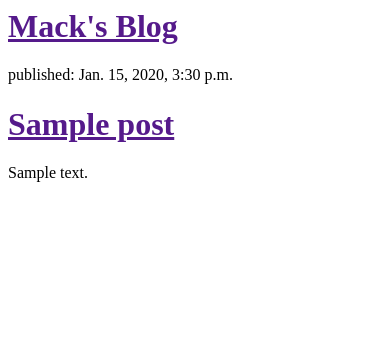
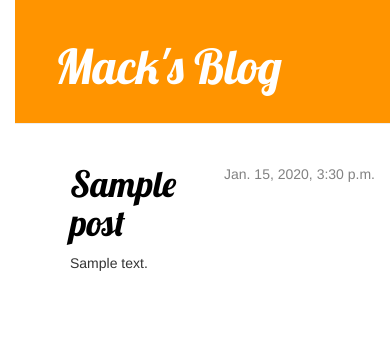
Before and after one commit to userimack/myblog, a Django app: template blog/templates/blog/post_list.html in a window 390 px wide. Shown: the top 342 px of the page. Run offline with Django 3.2, Linux system fonts and the light colour scheme; the template is opened without the code that fills it: values that come from a table or form of the project are taken from there, others are empty; tables that the repository leaves empty hold one stand-in row (values such as "Sample post"); some libraries are stand-ins or nearby versions.

Commit message:
Added view and template for detailed blog post as well as CSS for the site

```diff
--- /dev/null
+++ b/blog/static/css/blog.css
@@ -0,0 +1,54 @@
+h1 a {
+    color: #FCA205;
+    font-family: 'Lobster';
+}
+body {
+    padding-left: 15px;
+}
+.page-header {
+    background-color: #ff9400;
+    margin-top: 0;
+    padding: 20px 20px 20px 40px;
+}
+
+.page-header h1, .page-header h1 a, .page-header h1 a:visited, .page-header h1 a:active {
+    color: #ffffff;
+    font-size: 36pt;
+    text-decoration: none;
+}
+
+.content {
+    margin-left: 40px;
+}
+
+h1, h2, h3, h4 {
+    font-family: 'Lobster', cursive;
+}
+
+.date {
+    float: right;
+    color: #828282;
+}
+
+.save {
+    float: right;
+}
+
+.post-form textarea, .post-form input {
+    width: 100%;
+}
+
+.top-menu, .top-menu:hover, .top-menu:visited {
+    color: #ffffff;
+    float: right;
+    font-size: 26pt;
+    margin-right: 20px;
+}
+
+.post {
+    margin-bottom: 70px;
+}
+
+.post h1 a, .post h1 a:visited {
+    color: #000000;
+}
--- /dev/null
+++ b/blog/templates/blog/base.html
@@ -0,0 +1,70 @@
+{% load staticfiles %}
+
+<html>
+    <head>
+        <title>Mack's blog</title>
+        <link rel="stylesheet" href="//maxcdn.bootstrapcdn.com/bootstrap/3.2.0/css/bootstrap.min.css">
+        <link rel="stylesheet" href="//maxcdn.bootstrapcdn.com/bootstrap/3.2.0/css/bootstrap-theme.min.css">
+        <link rel="stylesheet" href="{% static "css/blog.css" %}">
+        <link href="http://fonts.googleapis.com/css?family=Lobster&subset=latin,latin-ext" rel="stylesheet" type="text/css">
+
+
+    </head>
+    <body>
+
+        <div class="page-header">
+            <h1><a href="/">Mack's Blog</a></h1>
+        </div>
+        <div class="content container">
+            <div class="row">
+                <div class="col-md-8">
+                    {% block content %}
+                    {% endblock %}
+                </div>
+            </div>
+         </div>
+
+
+        <!--
+        <div class="page-header">
+            <h1><a href="">Mack's Blog</a></h1>
+        </div>
+
+        <div>
+
+        <div class="content container">
+        <div class="row">
+        <div class="col-md-8">
+            {% for post in posts %}
+                <div class="post">
+                    <div class="date">
+                        {{ post.published_date }}
+                    </div>
+                    <h1><a href="">{{ post.title }}</a></h1>
+                    <p>{{ post.text|linebreaks }}</p>
+                </div>
+            {% endfor %}
+        </div>
+        </div>
+        </div>
+
+        {%for post in posts%}
+            <div class="post">
+            <p>published: {{post.published_date }} </p>
+            <h1><a href="">{{post.title}}</a></h1>
+            <p>{{post.text|linebreaks }}</p>
+            </div>
+        {%endfor%}
+
+            <p>published: 15.08.2015, 12:14</p>
+            <h2><a href="">My first post</a></h2>
+            <p>Dgplug training in which we were told to make our own blogs.</p>
+        </div>
+
+        <div>
+            <p>published: 14.08.2015, 12:14</p>
+            <h2><a href="">My second post</a></h2>
+            <p>Many short courses to do.</p>
+        </div> -->
+    </body>
+</html>
--- a/blog/templates/blog/post_list.html
+++ b/blog/templates/blog/post_list.html
@@ -1,30 +1,15 @@
-<html>
-    <head>
-        <title>Mack's blog</title>
-    </head>
-    <body>
-        <div>
-            <h1><a href="">Mack's Blog</a></h1>
+
+{%extends "blog/base.html"%}
+
+{% block content %}
+{% for post in posts %}
+    <div class="post">
+        <div class="date">
+            {{ post.published_date }}
         </div>
+        <h1><a href="{%url "post_detail" pk=post.pk %}">{{ post.title }}</a></h1>
+        <p>{{ post.text|linebreaks }}</p>
+    </div>
+{% endfor %}
 
-        <div>
-        {%for post in posts%}
-            <div>
-            <p>published: {{post.published_date }} </p>
-            <h1><a href="">{{post.title}}</a></h1>
-            <p>{{post.text|linebreaks }}</p>
-            </div>
-        {%endfor%}
-        <!--
-            <p>published: 15.08.2015, 12:14</p>
-            <h2><a href="">My first post</a></h2>
-            <p>Dgplug training in which we were told to make our own blogs.</p>
-        </div>
-
-        <div>
-            <p>published: 14.08.2015, 12:14</p>
-            <h2><a href="">My second post</a></h2>
-            <p>Many short courses to do.</p>
-        </div> -->
-    </body>
-</html>
+{% endblock content %}
--- a/blog/urls.py
+++ b/blog/urls.py
@@ -1,5 +1,7 @@
 from django.conf.urls import url
 from . import views
+
 urlpatterns =[
 	url(r'^$',views.post_list, name='post_list'),
+	url(r'^post/(?P<pk>[0-9]+)/$',views.post_detail, name='post_detail'),
 ]
--- a/blog/views.py
+++ b/blog/views.py
@@ -1,4 +1,4 @@
-from django.shortcuts import render
+from django.shortcuts import render,get_object_or_404
 from django.utils import timezone
 from .models import Post
 
@@ -6,3 +6,7 @@ from .models import Post
 def post_list(request):
 	posts = Post.objects.filter(published_date__lte=timezone.now()).order_by('published_date')
 	return render(request, 'blog/post_list.html',{'posts':posts})
+
+def post_detail(request,pk):
+	post=get_object_or_404(Post,pk=pk)
+	return render(request, 'blog/post_detail.html',{'post':post})
```
Also changed, not shown: blog/templates/blog/post_detail.html (added, +15 -0 lines).
